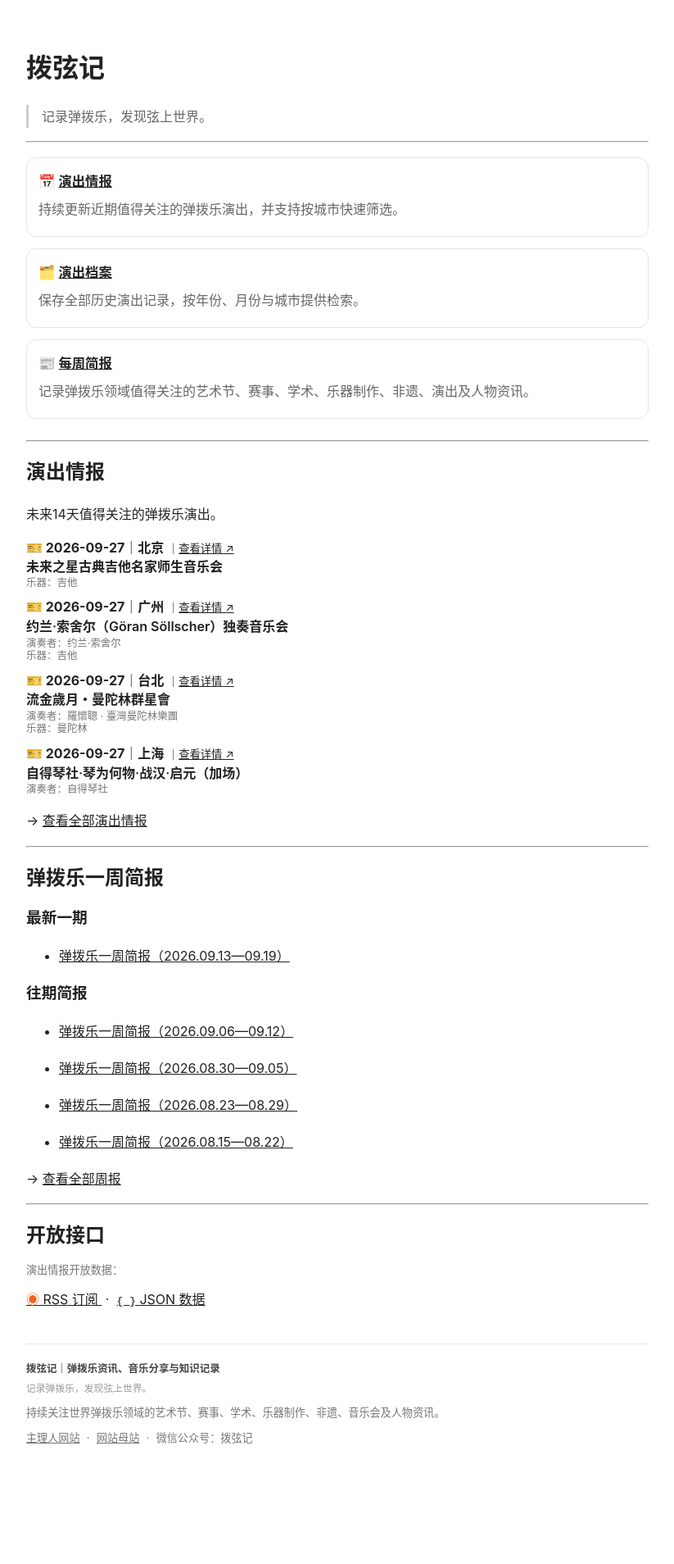
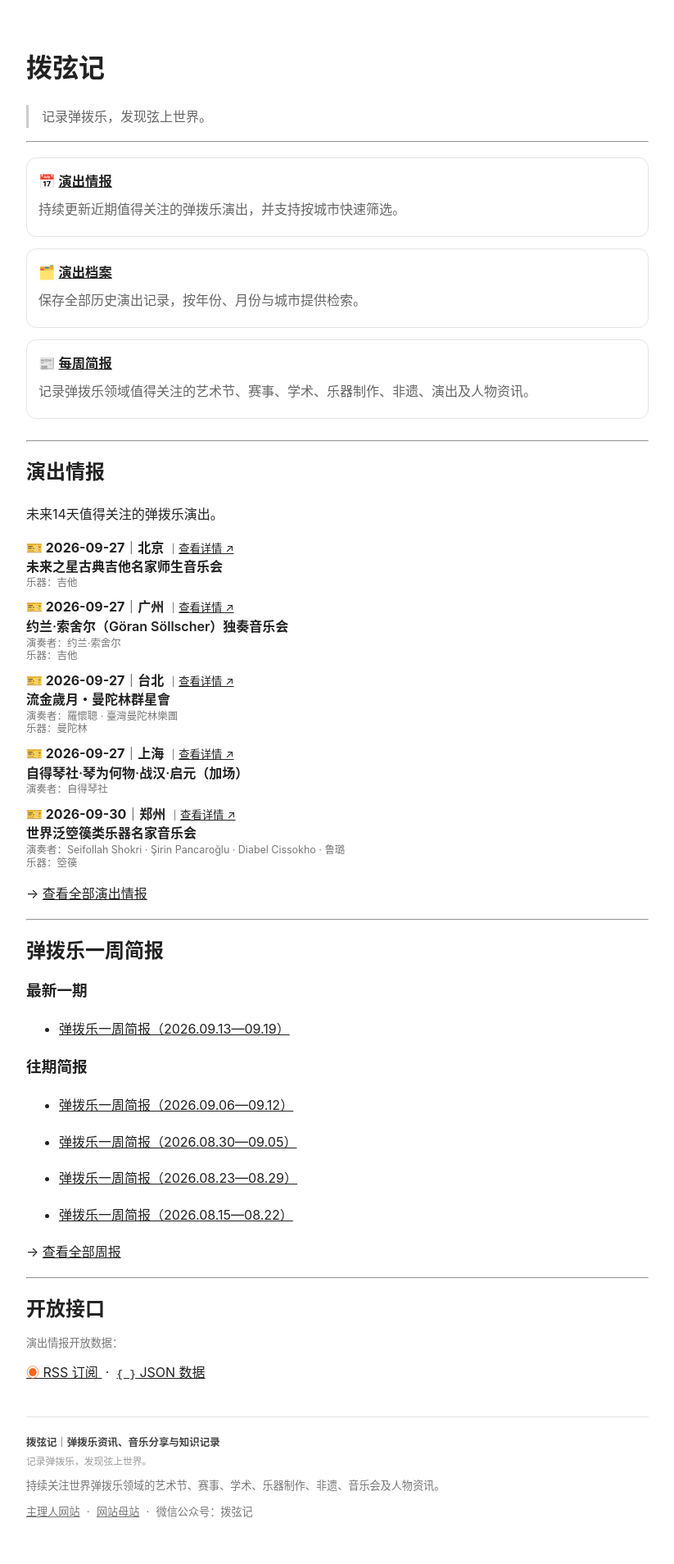
Before and after one commit to KeenKwok/boxianji, a Jekyll site: the page built from index.md, in a window 1280 px wide. Shown: the whole page at 82% size, without its empty margins (228-1051 px from the left). Built offline with Jekyll 4.4.1, drawn with Linux system fonts in a browser that asks for light colours; before the commit the page ends 1819 px from its top, so only the background shows below that.

Commit message:
更新 attention.yml

```diff
--- a/_data/attention.yml
+++ b/_data/attention.yml
@@ -1,3 +1,16 @@
+- id: "20260930-zhengzhou-world-pankonghou"
+  date: "2026-09-30"
+  city: "郑州"
+  title: "世界泛箜篌类乐器名家音乐会"
+  performers:
+    - "Seifollah Shokri"
+    - "Şirin Pancaroğlu"
+    - "Diabel Cissokho"
+    - "鲁璐"
+  instruments:
+    - "箜篌"
+  link: "https://mp.weixin.qq.com/s/sZ-dpA9-AHhr-gC4MXodiw"
+
 - id: "20260924-beijing-wangjian-goran-sollscher"
   date: "2026-09-24"
   city: "北京"
```
